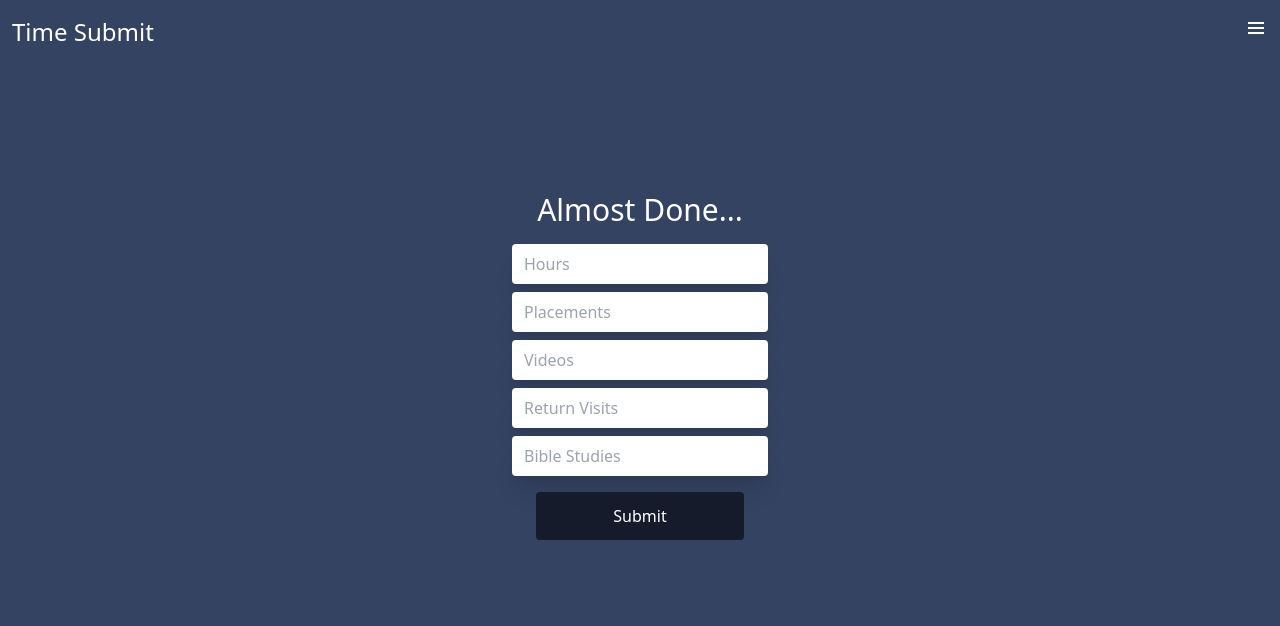
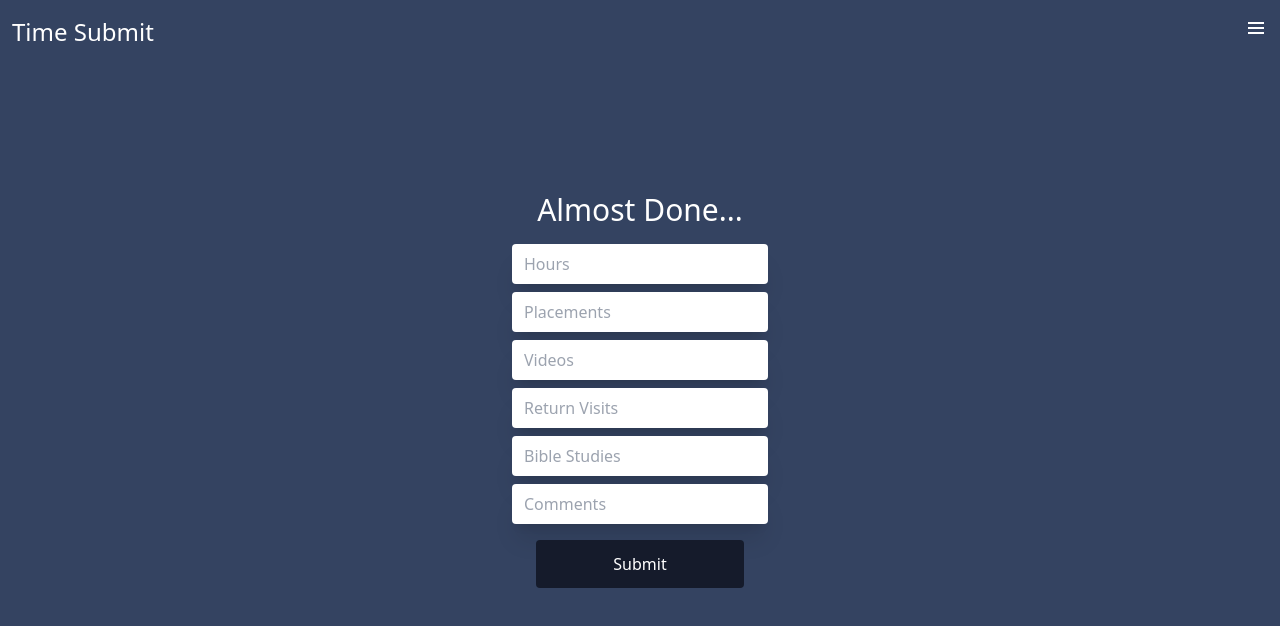
Before and after one commit to Ivcota/Time-Submit-Rebuild, a Next.js app: page /start/last-step in a window 1280 px wide. Shown: the top 626 px of the page. Built offline with nearby package versions, Linux system fonts and the light colour scheme; no server answers.

Commit message:
add comments

```diff
--- a/libs/Stores.ts
+++ b/libs/Stores.ts
@@ -82,6 +82,7 @@ interface ITSSFunctions extends TimeSubmitState {
   setBibleStudies: (studies: number) => void;
   setReturnVisits: (returnVisits: number) => void;
   resetTimeSubmitState: () => void;
+  setComments: (comment: string) => void;
 }
 
 export const useTimeFormStore = create<ITSSFunctions>((set) => {
@@ -135,6 +136,9 @@ export const useTimeFormStore = create<ITSSFunctions>((set) => {
     setReturnVisits: (returnVisits) => {
       set({ returnVisits: returnVisits });
     },
+    setComments: (comments) => {
+      set({ comments });
+    },
     resetTimeSubmitState: () => {
       set({
         firstName: "",
--- a/pages/start/last-step.tsx
+++ b/pages/start/last-step.tsx
@@ -29,6 +29,7 @@ const LastStepPage: NextPage = () => {
     videos: number | null;
     returnVisits: number | null;
     bibleStudies: number | null;
+    comments: string | null;
   }
 
   const formik = useFormik<IFormik>({
@@ -38,6 +39,7 @@ const LastStepPage: NextPage = () => {
       videos: null,
       returnVisits: null,
       bibleStudies: null,
+      comments: null,
     },
     onSubmit: ({ bibleStudies, hours, placements, returnVisits, videos }) => {
       if (firstName !== "") {
@@ -96,6 +98,13 @@ const LastStepPage: NextPage = () => {
                 placeholder="Bible Studies"
                 onChange={formik.handleChange}
               />
+              <PrimaryInput
+                name="comments"
+                required={true}
+                type="text"
+                placeholder="Comments"
+                onChange={formik.handleChange}
+              />
             </div>
             <DelayedFadeIn>
               <PrimaryButton>Submit</PrimaryButton>
--- a/pages/start/success.tsx
+++ b/pages/start/success.tsx
@@ -22,6 +22,7 @@ const SuccessPage = () => {
     videos,
     returnVisits,
     bibleStudies,
+    comments,
   } = useTimeFormStore();
 
   const router = useRouter();
@@ -45,6 +46,7 @@ const SuccessPage = () => {
           congregation,
           bibleStudies,
           returnVisits,
+          comments,
         }
       ),
       {
```
Also changed, not shown: 1 other file (tests, documents, lock files or other folders).
